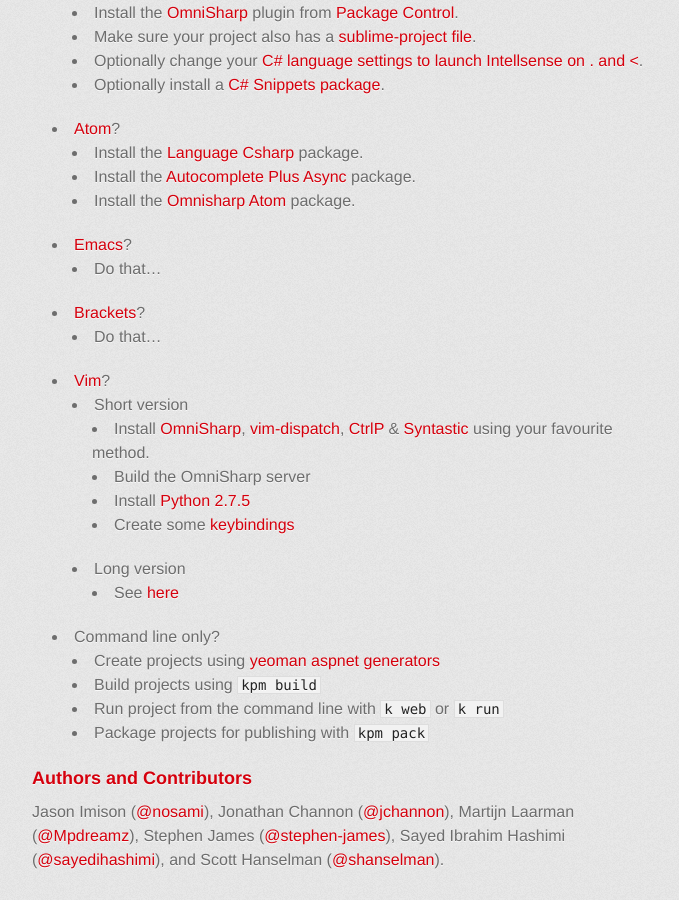
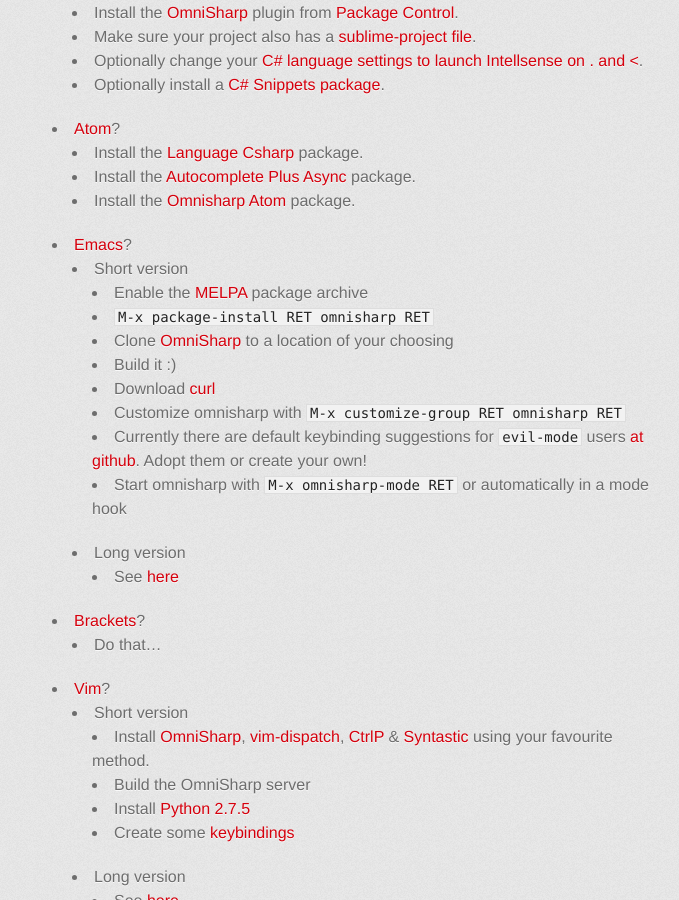
Before and after one commit to OmniSharp/OmniSharp.github.io, a Jekyll site: the page built from index.md, in a window 1280 px wide and 900 px high, scrolled down 974 px. Shown: the whole window, without its empty margins (298-977 px from the left). Built offline with Jekyll 4.4.1, drawn with Linux system fonts in a browser that asks for light colours; some web fonts are replaced.

Commit message:
Add instructions for installing omnisharp for emacs

```diff
--- a/index.md
+++ b/index.md
@@ -27,7 +27,17 @@
     - Install the [Autocomplete Plus Async](https://atom.io/packages/autocomplete-plus-async) package.
     - Install the [Omnisharp Atom](https://atom.io/packages/omnisharp-atom) package.
 - [Emacs](http://www.gnu.org/software/emacs/)?
-    - Do that...
+    - Short version
+      - Enable the [MELPA](http://melpa.org/#/getting-started) package archive
+      - `M-x package-install RET omnisharp RET`
+      - Clone [OmniSharp](https://github.com/OmniSharp/Omnisharp) to a location of your choosing
+      - Build it :)
+      - Download [curl](http://www.python.org/download/releases/2.7.5/)
+      - Customize omnisharp with `M-x customize-group RET omnisharp RET`
+      - Currently there are default keybinding suggestions for `evil-mode` users [at github](https://github.com/OmniSharp/omnisharp-emacs/blob/master/example-config-for-evil-mode.el). Adopt them or create your own!
+      - Start omnisharp with `M-x omnisharp-mode RET` or automatically in a mode hook
+    - Long version
+      - See [here](https://github.com/OmniSharp/omnisharp-emacs)
 - [Brackets](http://brackets.io/)?
     - Do that...
 - [Vim](http://www.vim.org/)?
```
